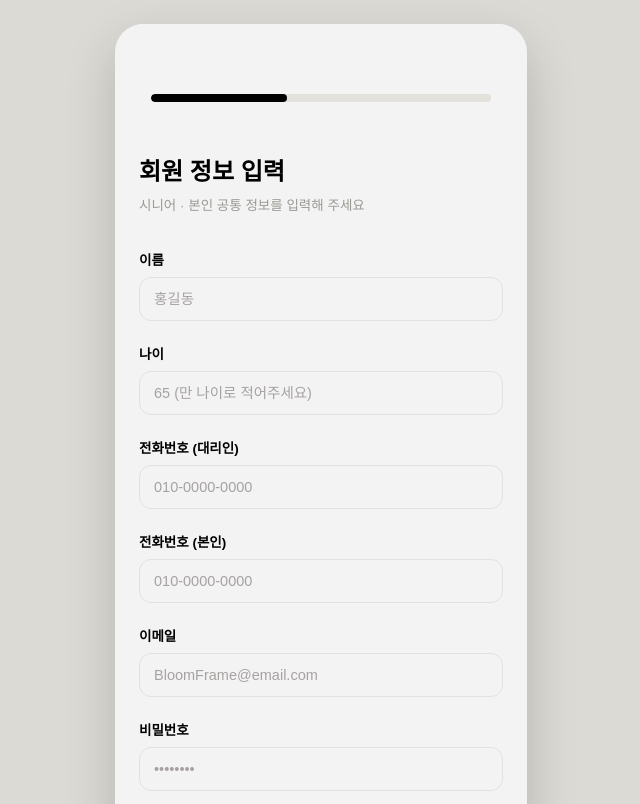
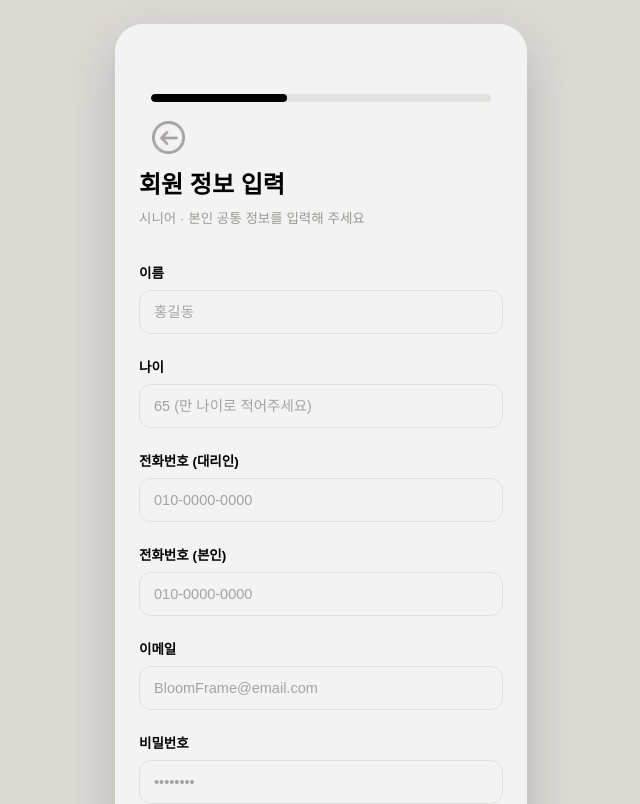
Before and after one commit to EUNS0O/BloomFrame-FRONT-END, a React (Vite) app: page /signup/info in a window 1280 px wide. Shown: the top 804 px of the page, without its empty margins (319-959 px from the left). Built offline with nearby package versions, Linux system fonts and the light colour scheme; a web font is replaced by a local one.

Commit message:
이전 버튼 추가

```diff
--- a/src/components/common/BackHeader.jsx
+++ b/src/components/common/BackHeader.jsx
@@ -1,25 +1,31 @@
 import React from "react";
-import { ChevronLeft } from "lucide-react";
 import { useNavigate } from "react-router-dom";
 import { C } from "../../styles/tokens";
+import backIcon from "../../assets/back_icon.png";
 
-// onBack이 없으면 브라우저 히스토리로 한 단계 뒤로갑니다.
-// hideBack이 true면 뒤로가기 버튼 자체를 숨깁니다 (진행바만 표시).
 export function BackHeader({ title, onBack, progress, hideBack }) {
   const navigate = useNavigate();
   const handleBack = onBack || (() => navigate(-1));
   return (
     <div style={{ padding: "70px 12px 8px", background: C.bg }}>
-      {!hideBack && (
-        <button onClick={handleBack} style={{ background: "none", border: "none", padding: 0, marginBottom: 18, cursor: "pointer", color: C.black }}>
-          <ChevronLeft size={24} />
-        </button>
-      )}
       {progress != null && (
         <div style={{ height: 8, background: C.grayLine, borderRadius: 4, marginBottom: 22, overflow: "hidden" }}>
           <div style={{ width: `${progress}%`, height: "100%", background: C.black, borderRadius: 4, transition: "width .25s" }} />
         </div>
       )}
+      {!hideBack && (
+        <button
+          onClick={handleBack}
+          style={{
+            width: 30, height: 20, border: "none", background: "none",
+            display: "flex", alignItems: "center", justifyContent: "center",
+            padding: 0, marginTop: 25,marginLeft: 2, marginBottom: -10, cursor: "pointer",
+          }}
+        >
+          <img src={backIcon} alt="뒤로가기" style={{ width: 33, height: 33 }} />
+        </button>
+      )}
+
       {title && <div style={{ fontSize: 22, fontWeight: 800, color: C.black, marginBottom: 4 }}>{title}</div>}
     </div>
   );
--- a/src/pages/CategorySelect.jsx
+++ b/src/pages/CategorySelect.jsx
@@ -80,7 +80,7 @@ export default function CategorySelect() {
   if (isMore) {
     return (
       <div style={{ flex: 1, padding: "0 30px 100px", overflowY: "auto" }}>
-        <BackHeader hideBack />
+        <BackHeader />
         <div style={{ fontSize: 24, fontWeight: 800, marginTop: 40, marginBottom: 10, paddingLeft: 12 }}>알림 카테고리 추가</div>
         <div style={{ fontSize: 15, color: C.gray, lineHeight: 1.6, marginBottom: 100, paddingLeft: 12, fontWeight: 500 }}>
           다른 항목도 추가로 설정할 수 있어요
@@ -123,7 +123,6 @@ export default function CategorySelect() {
       <BackHeader
         onBack={() => navigate("/signup/info")}
         progress={60}
-        hideBack
       />
       <div style={{ fontSize: 24, fontWeight: 800, marginTop: 40, marginBottom: 10, paddingLeft: 12 }}>알림 카테고리 선택</div>
       <div style={{ fontSize: 15, color: C.gray, lineHeight: 1.6, marginBottom: 100, paddingLeft: 12, fontWeight: 500 }}>
--- a/src/pages/ImageSelect.jsx
+++ b/src/pages/ImageSelect.jsx
@@ -52,7 +52,7 @@ export default function ImageSelect() {
 
   return (
     <div style={{ flex: 1, padding: "0 30px 100px", overflowY: "auto" }}>
-      <BackHeader progress={onboarding ? 100 : undefined} hideBack />
+      <BackHeader progress={onboarding ? 100 : undefined} />
       <div style={{ fontSize: 24, fontWeight: 800, marginTop: 40, marginBottom: 10, paddingLeft: 12 }}>이미지 선택</div>
       <div style={{ fontSize: 15, color: C.gray, lineHeight: 1.6, paddingLeft: 12, fontWeight: 500 }}>
         IoT 스크린에 들어갈 이미지를 선택해 주세요
--- a/src/pages/MedEdit.jsx
+++ b/src/pages/MedEdit.jsx
@@ -36,7 +36,7 @@ export default function MedEdit() {
 
   return (
     <div style={{ flex: 1, padding: "0 30px 100px", overflowY: "auto", display: "flex", flexDirection: "column" }}>
-      <BackHeader progress={onboarding ? 75 : undefined} hideBack />
+      <BackHeader progress={onboarding ? 75 : undefined} />
       <div style={{ fontSize: 24, fontWeight: 800, marginTop: 40, marginBottom: 10, paddingLeft: 12 }}>약 정보</div>
       <div style={{ fontSize: 15, color: C.gray, lineHeight: 1.6, marginBottom: 28, paddingLeft: 12, fontWeight: 500, paddingBottom: 15, minHeight: 48 }}>
         AI가 인식한 약 정보를<br />확인하고 수정해 주세요
--- a/src/pages/MedInfo.jsx
+++ b/src/pages/MedInfo.jsx
@@ -20,7 +20,7 @@ export default function MedInfo() {
 
   return (
     <div style={{ flex: 1, padding: "0 30px 100px", overflowY: "auto", display: "flex", flexDirection: "column" }}>
-      <BackHeader progress={onboarding ? 75 : undefined} hideBack />
+      <BackHeader progress={onboarding ? 75 : undefined} />
       <div style={{ fontSize: 24, fontWeight: 800, marginTop: 40, marginBottom: 10, paddingLeft: 12 }}>약 정보</div>
       <div style={{ fontSize: 15, color: C.gray, lineHeight: 1.6, marginBottom: 28, paddingLeft: 12, fontWeight: 500, paddingBottom: 15 }}>
         AI가 인식한 약 정보에요<br />확인 후 필요하면 수정해 주세요
--- a/src/pages/MedPhoto.jsx
+++ b/src/pages/MedPhoto.jsx
@@ -31,7 +31,7 @@ export default function MedPhoto() {
 
   return (
     <div style={{ flex: 1, padding: "0 30px 30px" }}>
-      <BackHeader progress={onboarding ? 70 : undefined} hideBack />
+      <BackHeader progress={onboarding ? 70 : undefined} />
       <div style={{ fontSize: 24, fontWeight: 800, marginTop: 40, marginBottom: 10, paddingLeft: 12 }}>약봉지 촬영</div>
       <div
         onClick={handleCapture}
--- a/src/pages/SignupInfo.jsx
+++ b/src/pages/SignupInfo.jsx
@@ -31,7 +31,7 @@ export default function SignupInfo() {
 
   return (
     <div style={{ flex: 1, padding: "0 24px 100px", overflowY: "auto" }}>
-      <BackHeader progress={40} hideBack />
+      <BackHeader progress={40} />
       <div style={{ fontSize: 24, fontWeight: 800, marginTop: 20, marginBottom: 8 }}>회원 정보 입력</div>
       <div style={{ fontSize: 13.5, color: C.gray, lineHeight: 1.6, marginBottom: 32 }}>
         시니어 · 본인 공통 정보를 입력해 주세요
--- a/src/pages/SignupType.jsx
+++ b/src/pages/SignupType.jsx
@@ -30,7 +30,7 @@ export default function SignupType() {
 
   return (
     <div style={{ flex: 1, padding: "0 30px 30px" }}>
-      <BackHeader progress={20} hideBack />
+      <BackHeader progress={20} />
       <div style={{ fontSize: 24, fontWeight: 800, marginTop: 40, marginBottom: 10, paddingLeft: 12 }}>누가 사용하시나요?</div>
       <div style={{ fontSize: 15, color: C.gray, lineHeight: 1.6, marginBottom: 100, paddingLeft: 12, fontWeight: 500 }}>
         이 앱을 대리인이 사용하는지,<br />시니어 본인이 사용하는지 선택해 주세요
--- a/src/pages/TimeList.jsx
+++ b/src/pages/TimeList.jsx
@@ -36,7 +36,7 @@ export default function TimeList() {
 
   return (
     <div style={{ flex: 1, padding: "0 30px 100px", overflowY: "auto", display: "flex", flexDirection: "column" }}>
-      <BackHeader progress={onboarding ? 82 : undefined} hideBack />
+      <BackHeader progress={onboarding ? 82 : undefined} />
       <div style={{ fontSize: 24, fontWeight: 800, marginTop: 40, marginBottom: 10, paddingLeft: 12 }}>알림 · 복용 시간 설정</div>
       <div style={{ fontSize: 15, color: C.gray, lineHeight: 1.6, marginBottom: 28, paddingLeft: 12, fontWeight: 500, paddingBottom: 15, minHeight: 48 }}>
         알려드릴 시간을 확인해 주세요
--- a/src/pages/TimeSingle.jsx
+++ b/src/pages/TimeSingle.jsx
@@ -30,7 +30,7 @@ export default function TimeSingle() {
 
   return (
     <div style={{ flex: 1, padding: "0 30px 100px", overflowY: "auto" }}>
-      <BackHeader progress={onboarding ? 80 : undefined} hideBack />
+      <BackHeader progress={onboarding ? 80 : undefined} />
       <TimePicker
         value={wip.draftTime || { hour: 1, minute: 0, ampm: "오전" }}
         onChange={(v) => setWip((w) => ({ ...w, draftTime: v }))}
```
Also changed, not shown: src/assets/back_icon.png (added).
